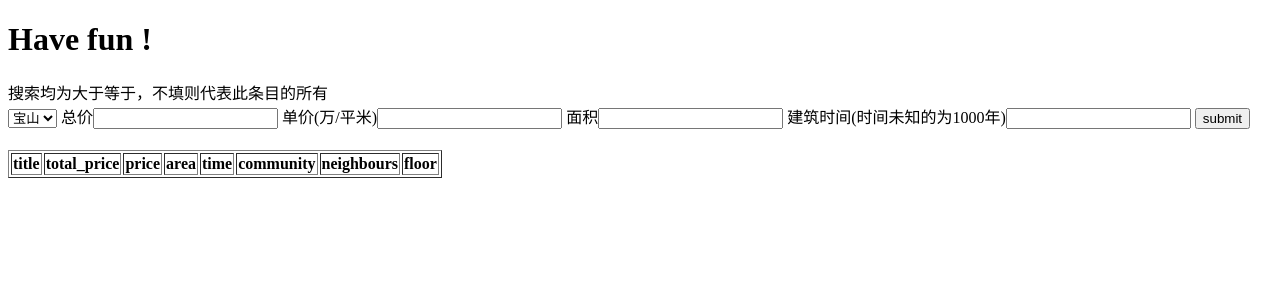
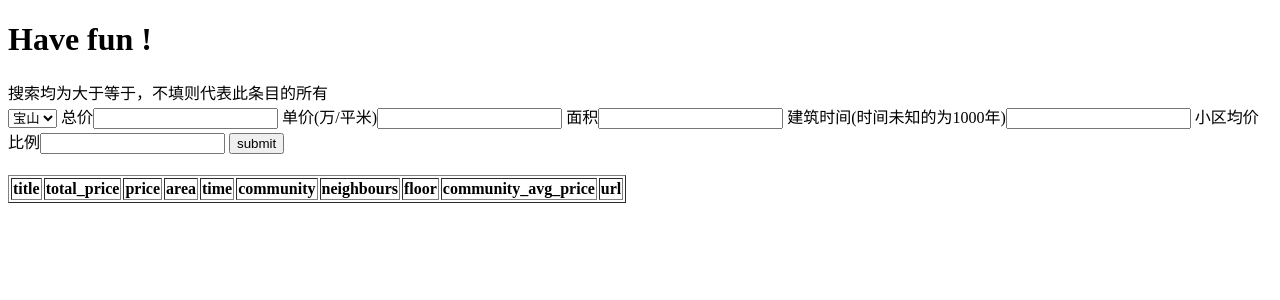
Before and after one commit to LIANGSNOW/HouseSpider, a Flask app: page /main in a window 1280 px wide. Shown: the top 300 px of the page. Run offline with Flask 2, Linux system fonts and the light colour scheme; lists and menus that the app fills with data are empty.

Commit message:
some tricks

```diff
--- a/server.py
+++ b/server.py
@@ -65,6 +65,7 @@ def search_page():
         price_search = request.form.get('price')
         area_search = request.form.get('area')
         time_search = request.form.get('time')
+        avg_price_gap = request.form.get('avg_price_gap')
 
         #this part for pandas process for the data
         if total_price_search!='':
@@ -75,7 +76,10 @@ def search_page():
             data = data[data['area'] >= float(area_search)]
         if time_search != '':
             data = data[data['time'] >= int(time_search)]
+        if avg_price_gap != '':
+            data = data[data['price'] <= data['community_avg_price'] * float(avg_price_gap)]
 
+        print(data.shape)
         #this part for display
         data_json = (data.to_dict())
         # this part just for index
@@ -89,11 +93,14 @@ def search_page():
         community = data_json['community']
         neighbours = data_json['neighbours']
         floor = data_json['floor']
-
+        url = data_json['url']
+        community_avg_price =  data_json['community_avg_price']
         return render_template("district.html", index=index, title=title, total_price=total_price,
                                price=price, area=area, time=time, community=community, neighbours=neighbours,
-                               floor=floor ,total_price_search=total_price_search,price_search=price_search,
-                               area_search=area_search,time_search=time_search,district_search = district)
+                               floor=floor ,url =url,community_avg_price=community_avg_price,
+                               total_price_search=total_price_search,price_search=price_search,
+                               area_search=area_search,time_search=time_search,district_search = district,
+                               avg_price_gap=avg_price_gap)
 
         # return redirect(url_for('detail_page'))
         # return detail_page(data)
--- a/templates/district.html
+++ b/templates/district.html
@@ -25,7 +25,7 @@
             单价(万/平米)<input type="text" name = "price" value={{price_search}}>
             面积<input type="text" name = "area" value={{area_search}}>
             建筑时间(时间未知的为1000年)<input type="text" name = "time" value={{time_search}}>
-
+            小区均价比例<input type="text" name = "avg_price_gap" value={{avg_price_gap}}>
 
             <input type="submit" value="submit">
         </form>
@@ -34,6 +34,7 @@
         <h1> {{district_search}}</h1>
         <table border="1">
             <tr>
+
                 <th>title</th>
                 <th>total_price</th>
                 <th>price</th>
@@ -42,6 +43,9 @@
                 <th>community</th>
                 <th>neighbours</th>
                 <th>floor</th>
+                <th>community_avg_price</th>
+                <th>url</th>
+
             </tr>
              {% for i in index %}
              <tr>
@@ -53,6 +57,9 @@
                  <td>{{community[i]}}</td>
                  <td>{{neighbours[i]}}</td>
                  <td>{{floor[i]}}</td>
+                 <td>{{community_avg_price[i]}}</td>
+                 <td>{{url[i]}}</td>
+
              </tr>
              {% endfor %}
 
```
Also changed, not shown: utils/data_clean.py (+6 -2 lines), 2 other files.
